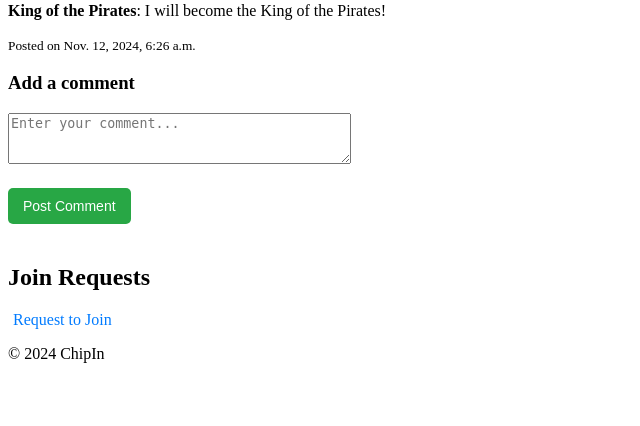
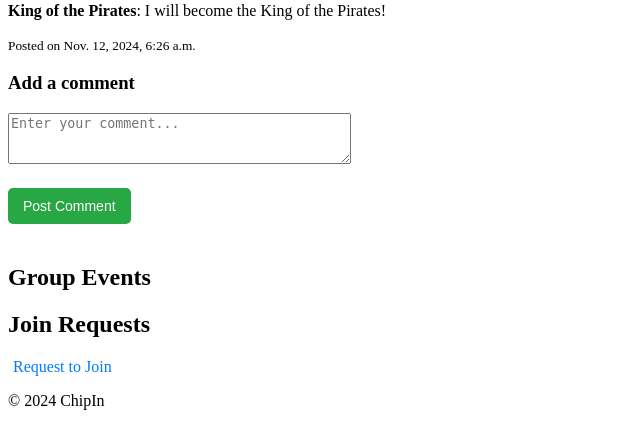
Before and after one commit to YuhanaBanana/ssa_project, a Django app: page /chipin/group/1/ in a window 1280 px wide. Shown: the part 400-826 px from the top of the page, without its empty margins (0-640 px from the left). Before the commit the page ends 763 px from the top, so only its background shows below. Run offline with Django 5.2, Linux system fonts and the light colour scheme; a user stored in the database is signed in; data comes from the database, SQL or seed files in the repository; both versions use the stored data as it was after the commit; data that the repository does not hold is empty.

Commit message:
Week6 Event Creation
This update has the new event creation thing.

```diff
--- a/chipin/templates/chipin/group_detail.html
+++ b/chipin/templates/chipin/group_detail.html
@@ -46,6 +46,39 @@
         <button type="submit">{% if comment_to_edit %}Save Comment{% else %}Post Comment{% endif %}</button>
     </form>
 
+    <h2>Group Events</h2>
+    <!-- Only display "Create New Event" link to the group administrator -->
+    {% if request.user == group.admin %}
+        <a href="{% url 'chipin:create_event' group.id %}" class="btn btn-primary">Create New Event</a>
+    {% endif %}
+    <ul>
+        {% for event, info in event_share_info.items %}
+            <li>
+                <strong>{{ event.name }}</strong> - Date: {{ event.date }},
+                <strong>Total Spend:</strong> ${{ event.total_spend }},
+                <strong>Current Share:</strong> ${{ info.share }},
+                <strong>Status:</strong> <span class="event-status">{{ info.status }}</span><br>
+                <!-- If the user has already joined the event, display the "Leave Event" link -->
+                {% if info.joined %}
+                    <span class="joined">You have already joined this event.</span>
+                    <a href="{% url 'chipin:leave_event' group.id event.id %}" class="btn btn-warning" onclick="return confirm('Are you sure you want to leave this event?');">Leave Event</a>
+                {% else %}
+                    <!-- If the user is eligible, show the "Join Event" link -->
+                    {% if info.eligible %}
+                        <span class="eligible">You are eligible to join this event.</span>
+                        <a href="{% url 'chipin:join_event' group.id event.id %}" class="btn btn-success">Join Event</a>
+                    {% else %}
+                        <span class="waiting-room">You are in the waiting room for this event. Increase your balance or wait for more members to join.</span>
+                    {% endif %}
+                {% endif %}
+                <!-- Only display the "Delete Event" link if the user is the group admin -->
+                {% if request.user == group.admin %}
+                    <a href="{% url 'chipin:delete_event' group.id event.id %}" class="btn btn-danger" onclick="return confirm('Are you sure you want to delete this event?');">Delete Event</a>
+                {% endif %}
+            </li>
+        {% endfor %}
+    </ul>
+
 <h2>Join Requests</h2>
 
     <!-- Only show "Request to Join" button for non-members -->
--- a/chipin/urls.py
+++ b/chipin/urls.py
@@ -1,17 +1,24 @@
 from django.urls import path
 from . import views
 urlpatterns = [
-   path("", views.home, name="home"),
-   path('create_group/', views.create_group, name='create_group'),
-   path('group/<int:group_id>/', views.group_detail, name='group_detail'),
-   path('group/<int:group_id>/invite/', views.invite_users, name='invite_users'),
-   path('group/<int:group_id>/delete/', views.delete_group, name='delete_group'),
-   path('accept-invite/<int:group_id>/', views.accept_invite, name='accept_invite'),
-   path('delete-join-request/<int:request_id>/', views.delete_join_request, name='delete_join_request'),
-   path('group/<int:group_id>/request-to-join/', views.request_to_join_group, name='request_to_join_group'),
-   path('group/<int:group_id>/leave/', views.leave_group, name='leave_group'),
-   path('group/<int:group_id>/request/<int:request_id>/vote/<str:vote>/', views.vote_on_join_request, name='vote_on_join_request'),
-   path('group/<int:group_id>/edit/<int:edit_comment_id>/', views.group_detail, name='edit_comment'),
-   path('comment/<int:comment_id>/edit/', views.edit_comment, name='edit_comment'),
-   path('comment/<int:comment_id>/delete/', views.delete_comment, name='delete_comment'),
+  path("", views.home, name="home"),
+  path('create_group/', views.create_group, name='create_group'),
+  path('group/<int:group_id>/', views.group_detail, name='group_detail'),
+  path('group/<int:group_id>/invite/', views.invite_users, name='invite_users'),
+  path('group/<int:group_id>/accept/', views.accept_invite, name='accept_invite'),
+  path('group/<int:group_id>/delete/', views.delete_group, name='delete_group'),
+  path('group/<int:group_id>/edit/<int:edit_comment_id>/', views.group_detail, name='edit_comment'),
+  path('group/<int:group_id>/request-to-join/', views.request_to_join_group, name='request_to_join_group'),
+  path('delete-join-request/<int:request_id>/', views.delete_join_request, name='delete_join_request'),
+  path('group/<int:group_id>/leave/', views.leave_group, name='leave_group'),
+  path('group/<int:group_id>/request/<int:request_id>/vote/<str:vote>/', views.vote_on_join_request, name='vote_on_join_request'),
+
+  path('comment/<int:comment_id>/edit/', views.edit_comment, name='edit_comment'),
+  path('comment/<int:comment_id>/delete/', views.delete_comment, name='delete_comment'),
+
+  path('group/<int:group_id>/create_event/', views.create_event, name='create_event'),
+  path('group/<int:group_id>/event/<int:event_id>/join/', views.join_event, name='join_event'),
+  path('group/<int:group_id>/event/<int:event_id>/update_status/', views.update_event_status, name='update_event_status'),
+  path('group/<int:group_id>/event/<int:event_id>/leave/', views.leave_event, name='leave_event'),
+  path('group/<int:group_id>/event/<int:event_id>/delete/', views.delete_event, name='delete_event'),
 ]
--- a/chipin/views.py
+++ b/chipin/views.py
@@ -12,6 +12,7 @@ import urllib.parse
 from .models import GroupJoinRequest
 from .models import Group, Comment
 from .forms import CommentForm
+from .models import Event
 
 
 @login_required
@@ -45,6 +46,8 @@ def create_group(request):
 def group_detail(request, group_id, edit_comment_id=None):
     group = get_object_or_404(Group, id=group_id)
     comments = group.comments.all().order_by('-created_at')  # Fetch all comments for the group
+    events = group.events.all()  # Fetch all events associated with the group
+    # Add a new comment or edit an existing comment
     if edit_comment_id: # Fetch the comment to edit, if edit_comment_id is provided
         comment_to_edit = get_object_or_404(Comment, id=edit_comment_id)
         if comment_to_edit.user != request.user:
@@ -64,11 +67,26 @@ def group_detail(request, group_id, edit_comment_id=None):
             return redirect('chipin:group_detail', group_id=group.id)
     else:
         form = CommentForm(instance=comment_to_edit) if comment_to_edit else CommentForm()
+    # Calculate event share for each event and check user eligibility
+    event_share_info = {}
+    for event in events:
+        event_share = event.calculate_share()
+        user_eligible = request.user.profile.max_spend >= event_share
+        user_has_joined = request.user in event.members.all()  # Check if the user has already joined the event
+        event_share_info[event] = {
+            'share': event_share,
+            'eligible': user_eligible,
+            'status': event.status,
+            'joined': user_has_joined
+        }
+    # Return data to the template
     return render(request, 'chipin/group_detail.html', {
         'group': group,
         'comments': comments,
         'form': form,
         'comment_to_edit': comment_to_edit,
+        'events': events,
+        'event_share_info': event_share_info,
     })
 
 @login_required
@@ -198,3 +216,101 @@ def delete_comment(request, comment_id):
     if comment.user == request.user or request.user == comment.group.admin:  # Allow author or group admin to delete
         comment.delete()
     return redirect('chipin:group_detail', group_id=comment.group.id)
+
+@login_required
+def create_event(request, group_id):
+    group = get_object_or_404(Group, id=group_id)
+    if request.user != group.admin:
+        messages.error(request, "Only the group administrator can create events.")
+        return redirect('chipin:group_detail', group_id=group.id)
+    if request.method == 'POST':
+        event_name = request.POST.get('name')
+        event_date = request.POST.get('date')
+        total_spend = request.POST.get('total_spend')
+        event = Event.objects.create(
+            name=event_name,
+            date=event_date,
+            total_spend=total_spend,
+            group=group
+        )
+        messages.success(request, f'Event "{event_name}" created successfully!')
+        return redirect('chipin:group_detail', group_id=group.id)
+    return render(request, 'chipin/create_event.html', {'group': group})
+
+@login_required
+def join_event(request, group_id, event_id):
+    group = get_object_or_404(Group, id=group_id)
+    event = get_object_or_404(Event, id=event_id, group=group)
+    event_share = event.calculate_share()
+    # Check if the user is eligible to join based on their max spend
+    if request.user.profile.max_spend < event_share:
+        messages.error(request, f"Your max spend of ${request.user.profile.max_spend} is too low to join this event.")
+        return redirect('chipin:group_detail', group_id=group.id)
+    # Check if the user has already joined the event
+    if request.user in event.members.all():
+        messages.info(request, "You have already joined this event.")
+        return redirect('chipin:group_detail', group_id=group.id)
+    # Add the user to the event
+    event.members.add(request.user)
+    messages.success(request, f"You have successfully joined the event '{event.name}'.")
+    # Optionally, update the event status if needed
+    event.check_status()
+    event.save()
+    return redirect('chipin:group_detail', group_id=group.id)
+
+
+@login_required
+def update_event_status(request, group_id, event_id):
+    group = get_object_or_404(Group, id=group_id)
+    event = get_object_or_404(Event, id=event_id, group=group)
+    # Ensure that only the group admin can update the event status
+    if request.user != group.admin:
+        messages.error(request, "Only the group administrator can update the event status.")
+        return redirect('chipin:group_detail', group_id=group.id)
+    # Calculate the share per member
+    event_share = event.calculate_share()
+    # Check if all members can afford the event share
+    sufficient_funds = True
+    for member in group.members.all():
+        if member.profile.max_spend < event_share:
+            sufficient_funds = False
+            break
+    # Update the event status based on the members' ability to cover the share
+    if sufficient_funds:
+        event.status = "Active"
+        messages.success(request, f"The event '{event.name}' is now Active. All members can cover the cost.")
+    else:
+        event.status = "Pending"
+        messages.warning(request, f"The event '{event.name}' remains Pending. Some members cannot cover the cost.")
+    # Save the updated event status
+    event.save()
+    return redirect('chipin:group_detail', group_id=group.id)
+
+@login_required
+def leave_event(request, group_id, event_id):
+    group = get_object_or_404(Group, id=group_id)
+    event = get_object_or_404(Event, id=event_id, group=group)
+    # Check if the user is part of the event
+    if request.user not in event.members.all():
+        messages.error(request, "You are not a member of this event.")
+        return redirect('chipin:group_detail', group_id=group.id)
+    # Remove the user from the event
+    event.members.remove(request.user)
+    messages.success(request, f"You have successfully left the event '{event.name}'.")
+    # Optionally, check if the event status should be updated
+    event.check_status()
+    event.save()
+    return redirect('chipin:group_detail', group_id=group.id)
+
+@login_required
+def delete_event(request, group_id, event_id):
+    group = get_object_or_404(Group, id=group_id)
+    event = get_object_or_404(Event, id=event_id, group=group)
+    # Ensure only the group admin can delete the event
+    if request.user != group.admin:
+        messages.error(request, "Only the group administrator can delete events.")
+        return redirect('chipin:group_detail', group_id=group.id)
+    # Delete the event
+    event.delete()
+    messages.success(request, f"The event '{event.name}' has been deleted.")
+    return redirect('chipin:group_detail', group_id=group.id)
--- a/users/models.py
+++ b/users/models.py
@@ -28,6 +28,8 @@ class Profile(models.Model):
     first_name = models.CharField(max_length=30)
     surname = models.CharField(max_length=30)
     nickname = models.CharField(max_length=30, unique=True, null=False, blank=False)
+    max_spend = models.DecimalField(max_digits=10, decimal_places=2, default=100.00)  # Max spend for each event
+    balance = models.DecimalField(max_digits=10, decimal_places=2, default=100.00)  # User's current balance
 
     def clean(self):
         validate_unique_nickname(self.nickname, instance=self)
--- a/users/views.py
+++ b/users/views.py
@@ -5,6 +5,8 @@ from django.contrib.auth import authenticate, login, logout
 from django.contrib.auth.decorators import login_required
 from django.contrib import messages
 from .forms import UserRegistrationForm
+import requests
+from django.conf import settings
 
 
 def user(request):
```
Also changed, not shown: chipin/models.py (+25 -0 lines), chipin/templates/chipin/create_event.html (added, +23 -0 lines), chipin/migrations/0006_event.py (added), db.sqlite3, users/migrations/0002_profile_balance_profile_max_spend.py (added).
